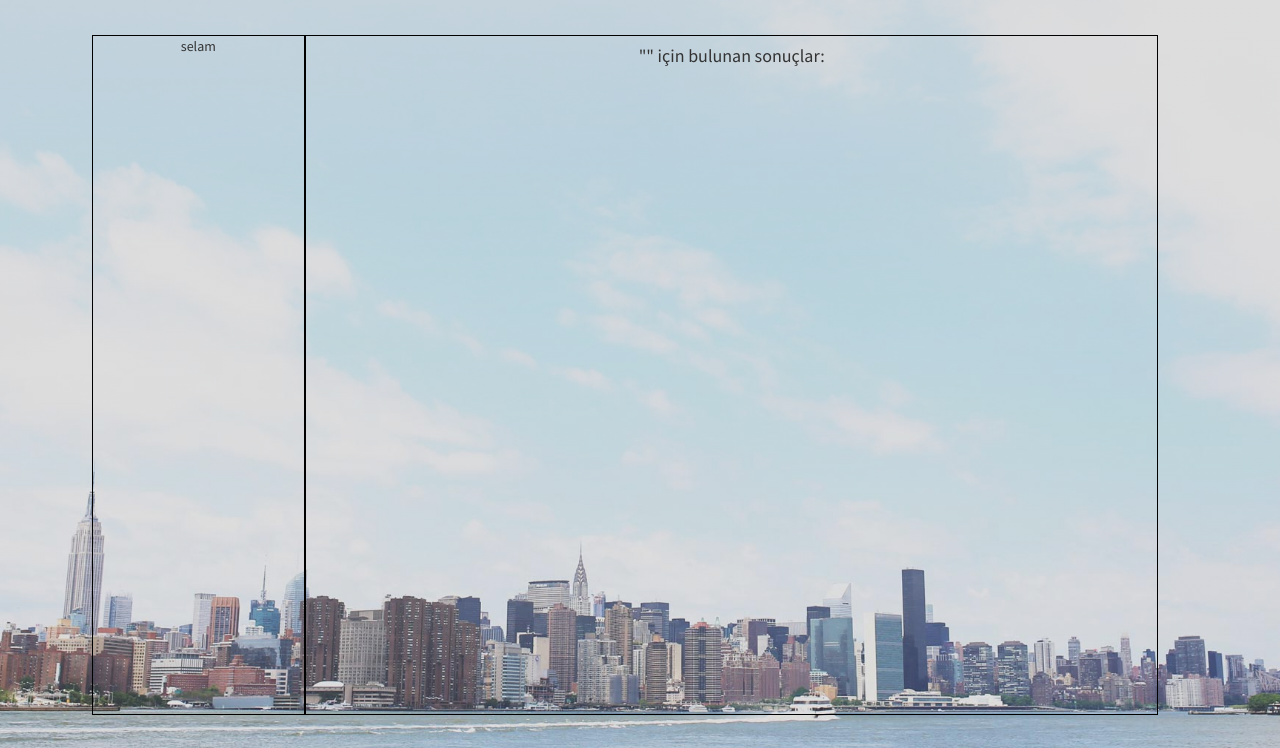
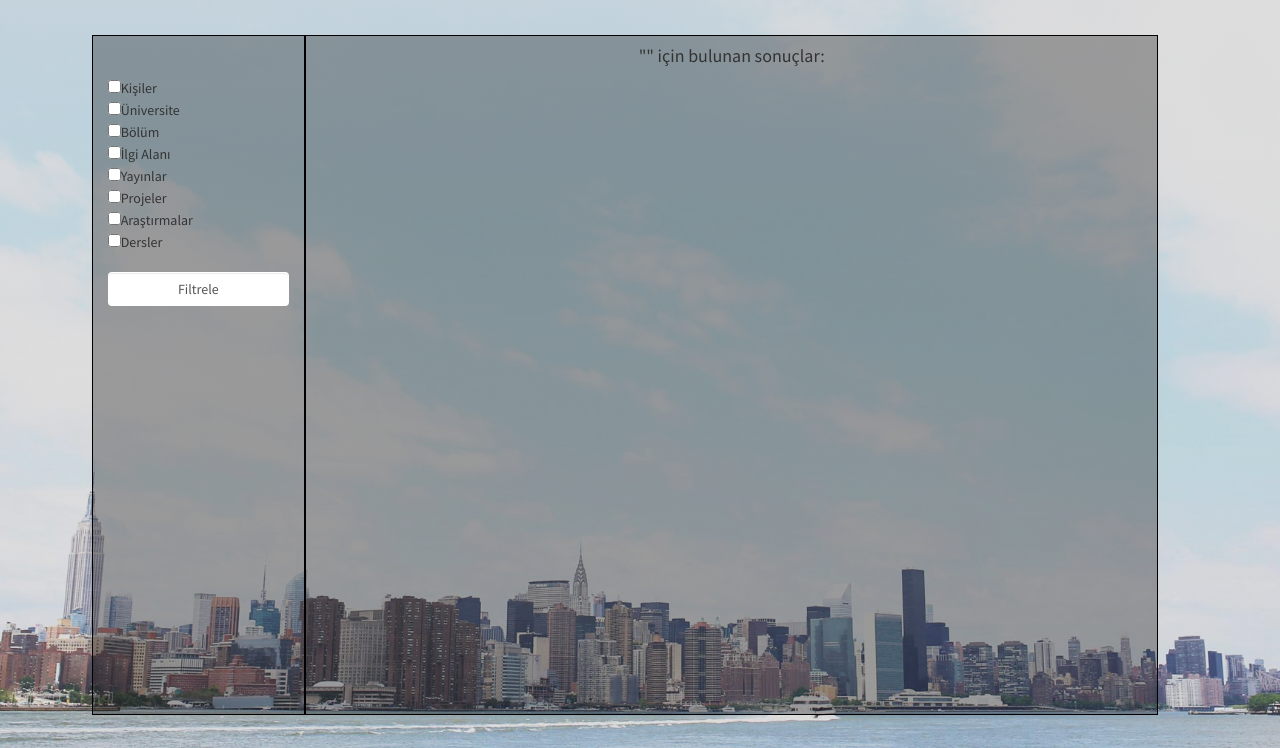
Before and after one commit to bbuyukguzel/bil372, a Flask app: template www/templates/result.html in a window 1280 px wide. Shown: the part 52-800 px from the top of the page. Run offline with Flask 2, Linux system fonts and the light colour scheme; the template is opened without the code that fills it, so the values that code supplies are empty; some libraries are stand-ins or nearby versions.

Commit message:
Add filter section

```diff
--- a/www/templates/result.html
+++ b/www/templates/result.html
@@ -56,10 +56,23 @@
     <header id="top" class="header">
         <div class="text-vertical-center">
 			<div class="row" id="wrapper-row">
-				<div class="col-md-2 col-md-offset-1" id="filterpane" style="border: thin solid black">
-					<p>selam</p>
-				</div>
-				<div class="col-md-8" id="resultpane" style="border: thin solid black">
+				<div class="col-md-2 col-md-offset-1" id="filterpane" style="border: thin solid black; background-color:rgba(0, 0, 0, 0.3);">
+					<br><br>
+
+					<form action="/result" method=post style="text-align: left">
+						<input type="checkbox" name="kisiler" value="kisiler">Kişiler<br>
+						<input type="checkbox" name="universite" value="universite">Üniversite<br>
+						<input type="checkbox" name="bolum" value="bolum">Bölüm<br>
+						<input type="checkbox" name="ilgialani" value="ilgialani">İlgi Alanı<br>
+						<input type="checkbox" name="yayinlar" value="yayinlar">Yayınlar<br>
+						<input type="checkbox" name="projeler" value="projeler">Projeler<br>
+						<input type="checkbox" name="arastirmalar" value="arastirmalar">Araştırmalar<br>
+						<input type="checkbox" name="dersler" value="dersler">Dersler<br>
+						<br>
+						<input type="submit" name="filtrele" id="filtrele" class="form-control btn btn-login" value="Filtrele">
+					</form>
+</div>
+				<div class="col-md-8" id="resultpane" style="border: thin solid black; background-color:rgba(0, 0, 0, 0.3);">
 					<h4>"{{key}}" için bulunan sonuçlar:</h4>
 
 					{% for i in data %}
--- a/www/website.py
+++ b/www/website.py
@@ -22,7 +22,9 @@ def profile(id):
 @app.route('/result', methods=['POST'])
 def result():
     keyword = request.form["x"]
-    filter = request.form.getlist('')
+    filter = request.form.get('kisiler')
+    print(filter)
+
     # print("id: %s", id)
     l = list()
 
@@ -33,6 +35,8 @@ def result():
     namelist = list()
     for i in l:
         namelist.append(searchByID(i))
+
+
 
     return render_template('/result.html', key=keyword, data=namelist)
 
```
